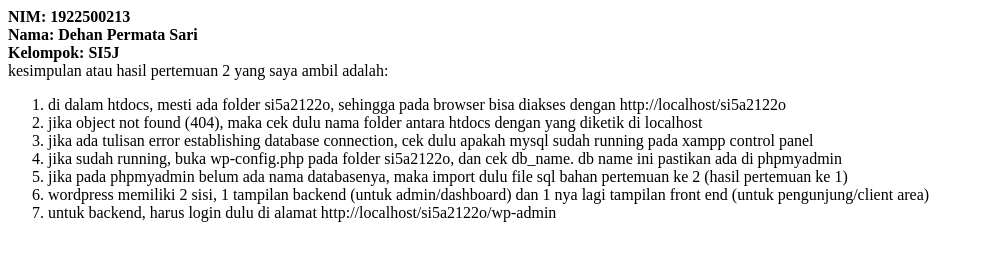
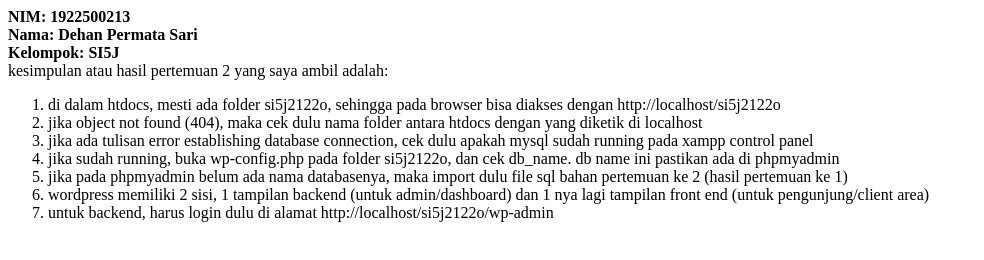
Before and after one commit to Dehanpermatasari213/SI5K.2122o, a plain HTML site: page 2/index.html in a window 1280 px wide. Shown: the whole page, without its empty margins (0-984 px from the left). Drawn offline with Linux system fonts and the light colour scheme.

Commit message:
Update index.html

```diff
--- a/2/index.html
+++ b/2/index.html
@@ -6,11 +6,11 @@ Kelompok: SI5J<br>
 
 kesimpulan atau hasil pertemuan 2 yang saya ambil adalah:<br>
 <ol>
-<li>di dalam htdocs, mesti ada folder si5a2122o, sehingga pada browser bisa diakses dengan http://localhost/si5a2122o</li>
+<li>di dalam htdocs, mesti ada folder si5j2122o, sehingga pada browser bisa diakses dengan http://localhost/si5j2122o</li>
 <li>jika object not found (404), maka cek dulu nama folder antara htdocs dengan yang diketik di localhost</li>
 <li>jika ada tulisan error establishing database connection, cek dulu apakah mysql sudah running pada xampp control panel</li>
-<li>jika sudah running, buka wp-config.php pada folder si5a2122o, dan cek db_name. db name ini pastikan ada di phpmyadmin</li>
+<li>jika sudah running, buka wp-config.php pada folder si5j2122o, dan cek db_name. db name ini pastikan ada di phpmyadmin</li>
 <li>jika pada phpmyadmin belum ada nama databasenya, maka import dulu file sql bahan pertemuan ke 2 (hasil pertemuan ke 1)</li>
 <li>wordpress memiliki 2 sisi, 1 tampilan backend (untuk admin/dashboard) dan 1 nya lagi tampilan front end (untuk pengunjung/client area)</li>
-<li>untuk backend, harus login dulu di alamat http://localhost/si5a2122o/wp-admin</li>
+<li>untuk backend, harus login dulu di alamat http://localhost/si5j2122o/wp-admin</li>
 </ol>
```
